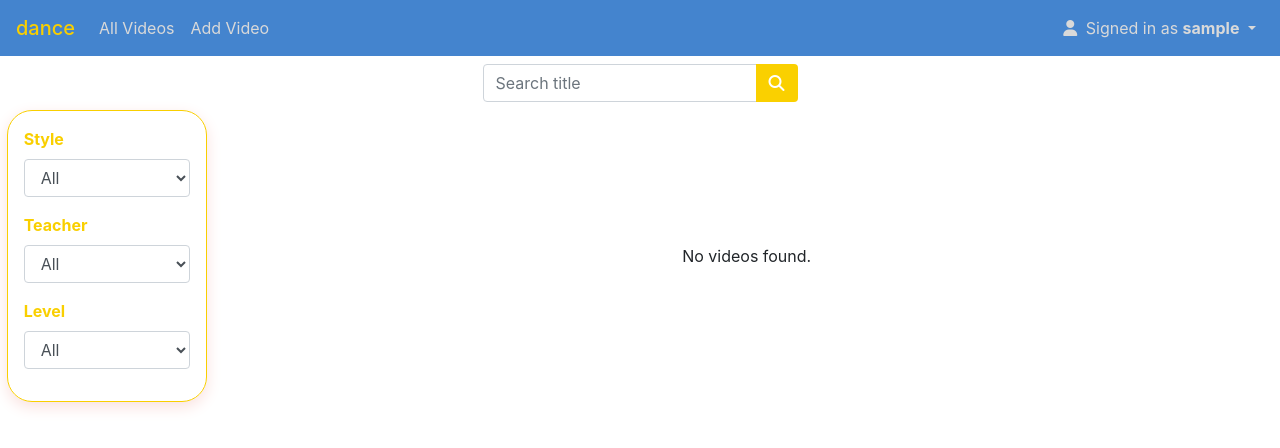
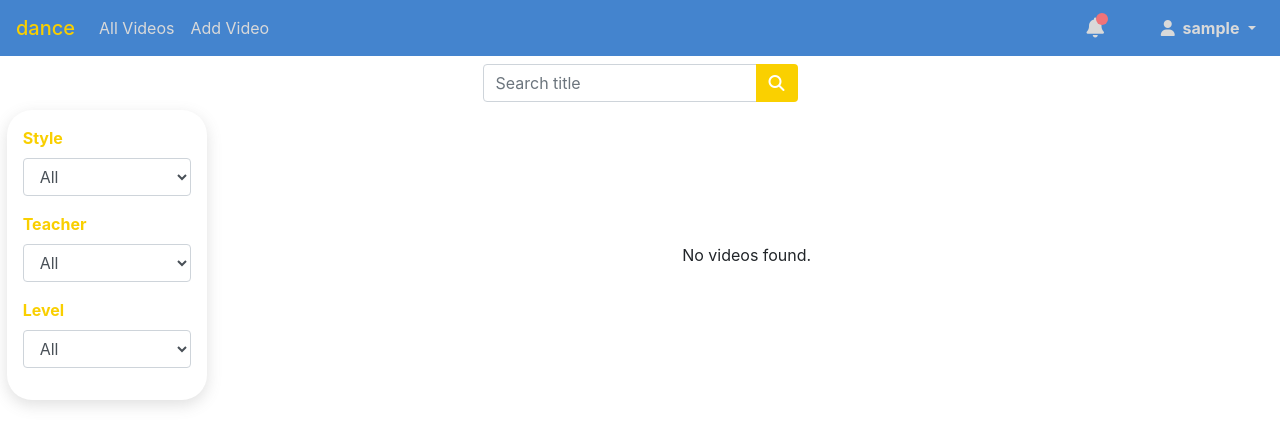
Before and after one commit to lmac-1/cs50w-finalproject, a Django app: page / in a window 1280 px wide. Shown: the top 448 px of the page. Run offline with Django 3.2, Linux system fonts and the light colour scheme; the visitor is signed in with stand-in values (Sample User, id 1); data comes from the database, SQL or seed files in the repository; data that the repository does not hold is empty; some libraries are stand-ins or nearby versions.

Commit message:
Initial notifications styling

```diff
--- a/danceapp/static/danceapp/styles.css
+++ b/danceapp/static/danceapp/styles.css
@@ -1,6 +1,50 @@
-
 ul {
     list-style-type: none;
+}
+
+.brand-name {
+    display: none;
+}
+
+.notification {
+    position: absolute;
+    right: 1rem;
+    font-size: 20px;
+    text-align:center;
+    color: #d9d9d9;
+
+    /* Small view only */
+    border: 1px solid rgba(0,0,0,.1);
+    padding: 5px 19px 5px 16px;
+    border-radius: 25%;
+}
+
+#circle {
+    position: absolute;
+    left: 1.6rem;
+    width: 0.75rem;
+    height: 0.75rem;
+    border-radius: 100%;
+    background: #f07379;
+}
+
+@media screen and (min-width: 992px) {
+    .brand-name {
+        display: block;
+    }
+
+    .notification {
+        display: block;
+        right: 10rem;
+        padding: 0;
+        border: none;
+    }
+
+    #circle {
+        top: 0rem;
+        left: 0.6rem;
+    }
+
 }
 
 #filter-container {
@@ -9,13 +53,13 @@ ul {
 
 .filters-sidebar {
     /* background-color: #4484ce; */
-    border: 1px solid #f9cf00;
+
     position: -webkit-sticky;
     position: sticky;
     top: 25%;
     border-radius: 25px;
     height: 100%;
-    box-shadow: rgba(250, 225, 223, 1) 0px 5px 15px 0px;
+    box-shadow: rgba(99, 99, 99, 0.2) 0px 5px 15px 0px;
     padding: 1rem;
 }
 
--- a/danceapp/templates/danceapp/layout.html
+++ b/danceapp/templates/danceapp/layout.html
@@ -8,6 +8,7 @@
         <link rel="stylesheet" type="text/css" href="https://stackpath.bootstrapcdn.com/bootstrap/4.4.1/css/bootstrap.min.css" integrity="sha384-Vkoo8x4CGsO3+Hhxv8T/Q5PaXtkKtu6ug5TOeNV6gBiFeWPGFN9MuhOf23Q9Ifjh" crossorigin="anonymous">
         <link rel="stylesheet" type="text/css" href="{% static 'danceapp/styles.css' %}">
         <script src="https://kit.fontawesome.com/ee1e4d6724.js" crossorigin="anonymous"></script>
+
         {% block script %}
         {% endblock %}
     </head>
@@ -15,8 +16,8 @@
         <!-- Other colours: #f19f4d
         #f9cf00 -->
 
-        <nav class="navbar navbar-expand-lg navbar-light" style="background-color: #4484ce;">
-            <span style="color: #f9cf00;" class="navbar-brand mb-0 h1">dance</span>
+        <nav class="navbar navbar-expand-lg navbar-light align-items-center" style="background-color: #4484ce;">
+            <span style="color: #f9cf00;" class="navbar-brand brand-name mb-0 h1">dance</span>
             <button class="navbar-toggler" type="button" data-toggle="collapse" data-target="#navbarNav" aria-controls="navbarNav" aria-expanded="false" aria-label="Toggle navigation">
                 <span class="navbar-toggler-icon"></span>
             </button>
@@ -37,18 +38,26 @@
                     {% if user.is_authenticated %}
                         <li class="nav-item dropdown">
                             <a style="color: #d9d9d9;" class="nav-link dropdown-toggle" href="#" id="navbarDropdownMenuLink" role="button" data-toggle="dropdown" aria-haspopup="true" aria-expanded="false">
-                                <i class="fa fa-user pr-1" aria-hidden="true"></i> Signed in as <strong>{{ user.username }}</strong>
+                                <i class="fa fa-user pr-1" aria-hidden="true"></i><strong> {{ user.username }}</strong>
                             </a>
+
                             <div class="dropdown-menu" aria-labelledby="navbarDropdownMenuLink">
                                 <a class="dropdown-item" href="{% url 'logout' %}">Log out</a>
                             </div>
                         </li>
+
                     {% else %}
                         <a style="color: #d9d9d9;" class="nav-link mx-lg-2" href="{% url 'login' %}">Login</a>
                         <a style="color: #d9d9d9;" class="nav-link mx-lg-2 " href="{% url 'register_student' %}">Register</a>
                     {% endif %}
                 </ul>
             </div>
+            {% if user.is_authenticated %}
+                <div class="my-auto mr-3 notification">
+                        <i class="fas fa-bell"></i>
+                        <span id="circle"></span>
+                </div>
+            {% endif %}
         </nav>
 
 
```
